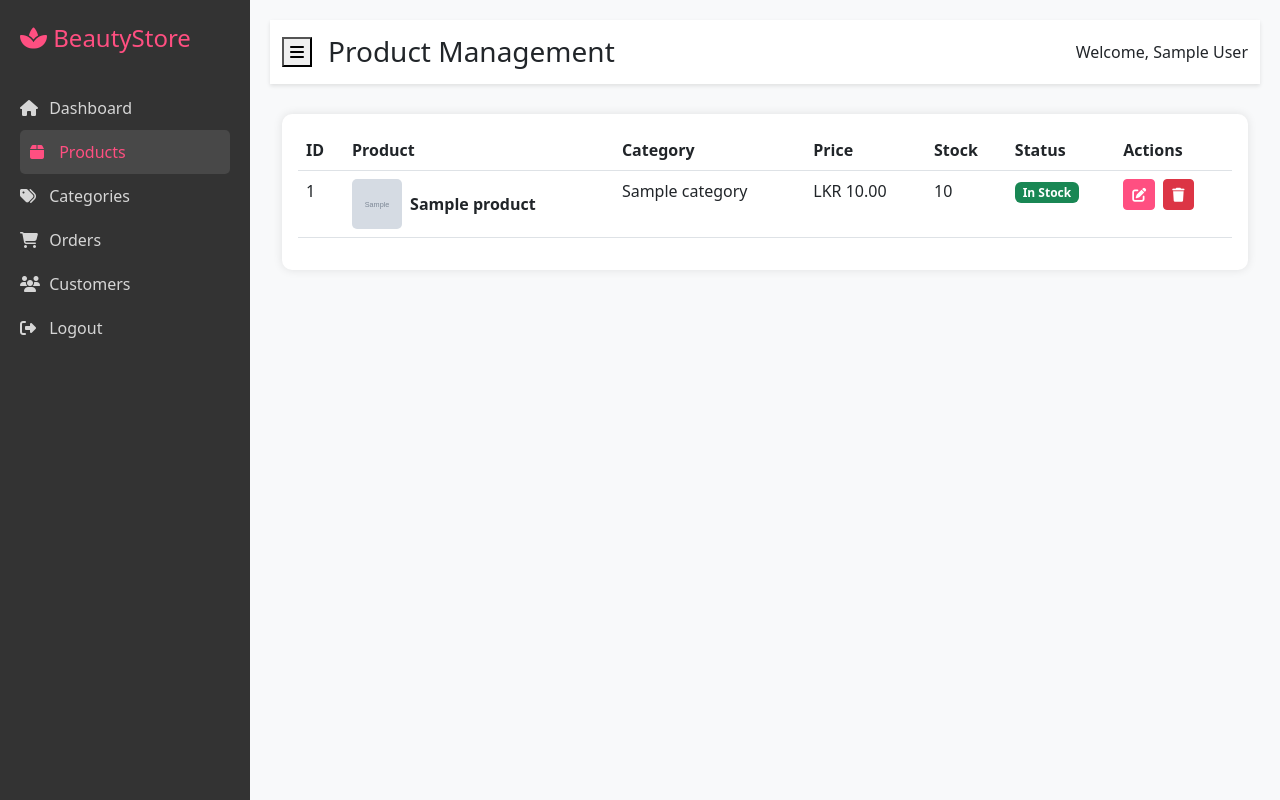
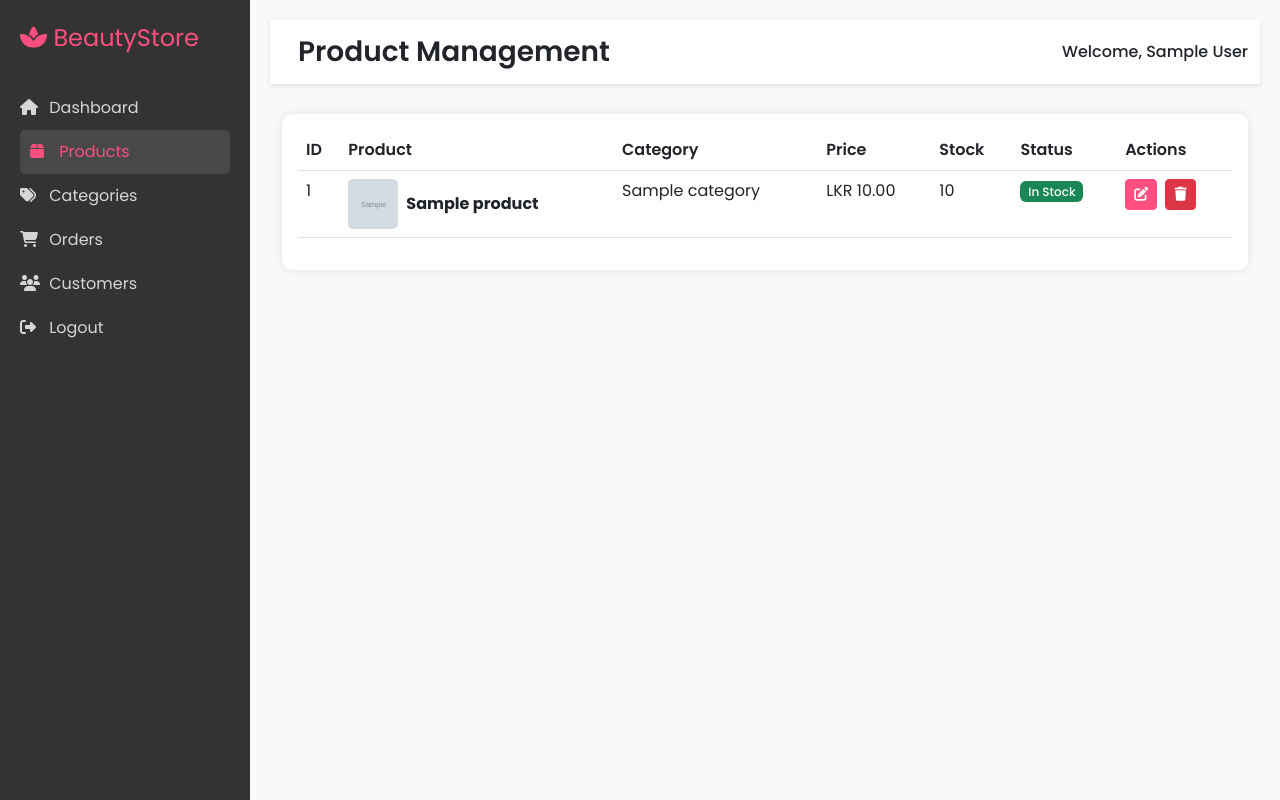
Before and after one commit to dimuthadithya/BeautyProducts, a PHP site: page /admin/products.php in a window 1280 px wide. Run offline with PHP 8.4, Linux system fonts and the light colour scheme; the visitor is signed in with stand-in values (Sample User, id 1); tables that the repository leaves empty hold one stand-in row (values such as "Sample post"); grey boxes marked "Sample" are stand-in pictures.

Commit message:
Refactor admin panel: consolidate head elements into include files, add global styles, and streamline CSS links for improved maintainability and consistency.

```diff
--- /dev/null
+++ b/admin/css/admin-global.css
@@ -0,0 +1,67 @@
+/* Global Admin Styles */
+:root {
+    --font-primary: 'Poppins', -apple-system, BlinkMacSystemFont, 'Segoe UI', Roboto, Oxygen, Ubuntu, Cantarell, 'Open Sans', 'Helvetica Neue', sans-serif;
+}
+
+body {
+    font-family: var(--font-primary);
+}
+
+h1, h2, h3, h4, h5, h6,
+.h1, .h2, .h3, .h4, .h5, .h6 {
+    font-family: var(--font-primary);
+    font-weight: 600;
+}
+
+.admin-header {
+    font-family: var(--font-primary);
+}
+
+.admin-profile span {
+    font-family: var(--font-primary);
+    font-weight: 500;
+}
+
+/* Tables */
+.table th {
+    font-family: var(--font-primary);
+    font-weight: 600;
+}
+
+.table td {
+    font-family: var(--font-primary);
+}
+
+/* Buttons */
+.btn {
+    font-family: var(--font-primary);
+    font-weight: 500;
+}
+
+/* Form Elements */
+input, select, textarea {
+    font-family: var(--font-primary) !important;
+}
+
+/* Cards */
+.card-header {
+    font-family: var(--font-primary);
+    font-weight: 600;
+}
+
+/* Modals */
+.modal-title {
+    font-family: var(--font-primary);
+    font-weight: 600;
+}
+
+/* Alerts */
+.alert {
+    font-family: var(--font-primary);
+}
+
+/* Badges */
+.badge {
+    font-family: var(--font-primary);
+    font-weight: 500;
+}
--- a/admin/dashboard.php
+++ b/admin/dashboard.php
@@ -73,10 +73,7 @@ $low_stock_result = mysqli_query($conn, $low_stock_query);
   <!-- Font Awesome -->
   <link
     rel="stylesheet"
-    href="https://cdnjs.cloudflare.com/ajax/libs/font-awesome/6.4.0/css/all.min.css" />
-  <!-- Custom CSS -->
-  <link rel="stylesheet" href="css/sidebar.css" />
-  <link rel="stylesheet" href="css/dashboard.css" />
+    href="https://cdnjs.cloudflare.com/ajax/libs/font-awesome/6.4.0/css/all.min.css" /> <?php include('include/head.php'); ?>
 </head>
 
 <body>
--- /dev/null
+++ b/admin/include/head.php
@@ -0,0 +1,21 @@
+<!-- Google Fonts -->
+<link rel="preconnect" href="https://fonts.googleapis.com">
+<link rel="preconnect" href="https://fonts.gstatic.com" crossorigin>
+<link href="https://fonts.googleapis.com/css2?family=Poppins:wght@300;400;500;600;700&display=swap" rel="stylesheet">
+
+<!-- Favicons -->
+<link rel="apple-touch-icon" sizes="180x180" href="../assets/images/favicon_io/apple-touch-icon.png">
+<link rel="icon" type="image/png" sizes="32x32" href="../assets/images/favicon_io/favicon-32x32.png">
+<link rel="icon" type="image/png" sizes="16x16" href="../assets/images/favicon_io/favicon-16x16.png">
+<link rel="manifest" href="../assets/images/favicon_io/site.webmanifest">
+
+<!-- Bootstrap CSS -->
+<link href="https://cdn.jsdelivr.net/npm/bootstrap@5.3.0/dist/css/bootstrap.min.css" rel="stylesheet" />
+
+<!-- Font Awesome -->
+<link rel="stylesheet" href="https://cdnjs.cloudflare.com/ajax/libs/font-awesome/6.4.0/css/all.min.css" />
+
+<!-- Custom CSS -->
+<link rel="stylesheet" href="css/admin-global.css" />
+<link rel="stylesheet" href="css/sidebar.css" />
+<link rel="stylesheet" href="css/dashboard.css" />
--- a/admin/include/header.php
+++ b/admin/include/header.php
@@ -14,9 +14,6 @@ if (!isset($_SESSION['user_id']) || $_SESSION['user_role'] !== 'admin') {
     <div class="container-fluid">
         <div class="d-flex justify-content-between align-items-center">
             <div class="d-flex align-items-center">
-                <button class="menu-toggle" id="sidebarToggle">
-                    <i class="fas fa-bars"></i>
-                </button>
                 <h1 class="h3 mb-0 ms-3"><?php echo $pageTitle; ?></h1>
             </div>
             <div class="admin-profile">
--- a/admin/products.php
+++ b/admin/products.php
@@ -136,16 +136,7 @@ if (isset($_POST['update_product'])) {
 <head>
   <meta charset="UTF-8" />
   <meta name="viewport" content="width=device-width, initial-scale=1.0" />
-  <title>Products - Beauty Store Admin</title>
-  <link rel="apple-touch-icon" sizes="180x180" href="../assets/images/favicon_io/apple-touch-icon.png">
-  <link rel="icon" type="image/png" sizes="32x32" href="../assets/images/favicon_io/favicon-32x32.png">
-  <link rel="icon" type="image/png" sizes="16x16" href="../assets/images/favicon_io/favicon-16x16.png">
-  <link rel="manifest" href="../assets/images/favicon_io/site.webmanifest">
-  <!-- Bootstrap CSS -->
-  <link href="https://cdn.jsdelivr.net/npm/bootstrap@5.3.0/dist/css/bootstrap.min.css" rel="stylesheet" />
-  <!-- Font Awesome -->
-  <link rel="stylesheet" href="https://cdnjs.cloudflare.com/ajax/libs/font-awesome/6.4.0/css/all.min.css" />
-  <!-- Custom CSS -->
+  <title>Products - Beauty Store Admin</title> <?php include('include/head.php'); ?>
   <link rel="stylesheet" href="css/sidebar.css" />
   <link rel="stylesheet" href="css/dashboard.css" />
   <link rel="stylesheet" href="css/products.css" />
```
Also changed, not shown: admin/customers.php (+1 -10 lines), admin/orders.php (+1 -16 lines).
